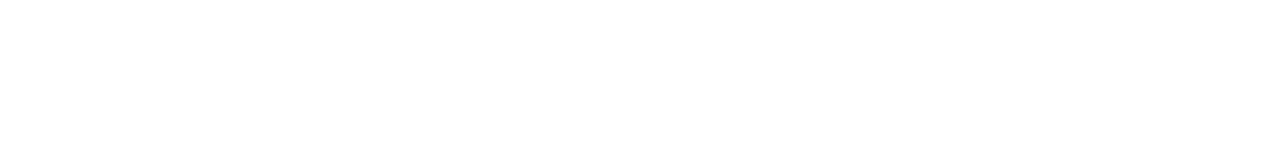
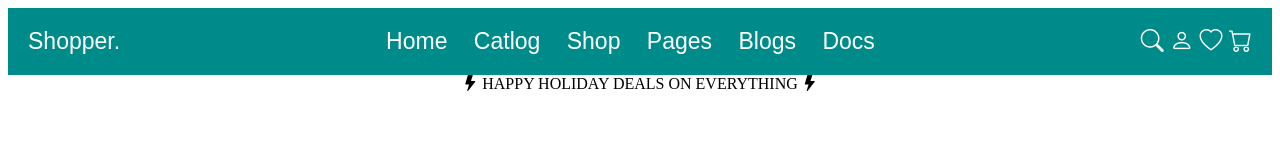
Before and after one commit to tejamx2091/webdev, a plain HTML site: page index.html in a window 1280 px wide. Drawn offline with nearby package versions, Linux system fonts and the light colour scheme.

Commit message:
:added landing page
simple Nav bar

```diff
--- a/index.html
+++ b/index.html
@@ -5,9 +5,63 @@
     <meta charset="UTF-8">
     <meta name="viewport" content="width=device-width, initial-scale=1.0">
     <title>Document</title>
+    <link rel="stylesheet" href="../node_modules/bootstrap-icons/font/bootstrap-icons.css">
+    <style>
+        .brand-title {
+            font-weight: bold;
+            font-size: 25px;
+        }
+
+        header {
+            background-color: darkcyan;
+            color: white;
+            display: flex;
+            justify-content: space-between;
+            padding: 20px;
+            font-size: 23px;
+            font-family: arial;
+        }
+
+        nav span {
+            margin: 10px;
+        }
+
+        article {
+            text-align: center;
+        }
+    </style>
 </head>
 
 <body>
+    <header>
+        <div>
+            <div class="Footer-title">Shopper.</div>
+        </div>
+        <nav>
+            <span>Home</span>
+            <span>Catlog</span>
+            <span>Shop</span>
+            <span>Pages</span>
+            <span>Blogs</span>
+            <span>Docs</span>
+        </nav>
+        <div class="shortcut-buttons">
+            <span class="bi bi-search"></span>
+            <span class="bi bi-person"></span>
+            <span class="bi bi-heart"></span>
+            <span class="bi bi-cart"></span>
+        </div>
+    </header>
+    <article>
+        <span class="bi-lightning-fill"></span>
+        <span>HAPPY HOLIDAY DEALS ON EVERYTHING</span>
+        <span class="bi-lightning-fill"></span>
+    </article>
+    </header>
+    <section></section>
+    <Footer>
+
+    </Footer>
 
 </body>
 
```
